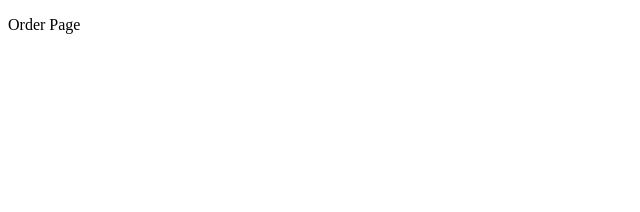
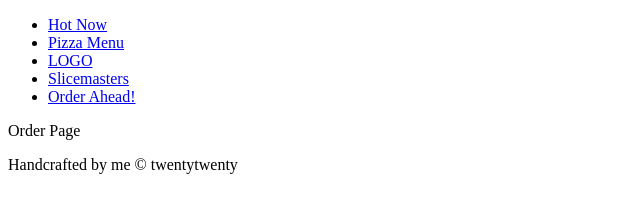
Before and after one commit to Wallace-GS/sliced, a Gatsby site in the folder front-end/: page /order in a window 1280 px wide. Shown: the whole page, without its empty margins (0-640 px from the left). Built offline with nearby package versions, Linux system fonts and the light colour scheme; Gatsby itself is replaced by a stand-in of ours.

Commit message:
wraps pages in a layout component

```diff
--- /dev/null
+++ b/front-end/gatsby-browser.js
@@ -0,0 +1,7 @@
+/* eslint-disable react/jsx-props-no-spreading */
+import React from 'react';
+import { Layout } from './src/components/Layout';
+
+export const wrapPageElement = ({ element, props }) => (
+  <Layout {...props}>{element}</Layout>
+);
--- /dev/null
+++ b/front-end/gatsby-ssr.js
@@ -0,0 +1,7 @@
+/* eslint-disable react/jsx-props-no-spreading */
+import React from 'react';
+import { Layout } from './src/components/Layout';
+
+export const wrapPageElement = ({ element, props }) => (
+  <Layout {...props}>{element}</Layout>
+);
--- /dev/null
+++ b/front-end/src/components/Footer.js
@@ -0,0 +1,11 @@
+import React from 'react';
+
+export const Footer = () => {
+  let temp;
+
+  return (
+    <footer>
+      <p>Handcrafted by me &copy; twentytwenty</p>
+    </footer>
+  );
+};
--- /dev/null
+++ b/front-end/src/components/Layout.js
@@ -0,0 +1,15 @@
+import React from 'react';
+import { Footer } from './Footer';
+import { Nav } from './Nav';
+
+export const Layout = ({ children }) => {
+  let temp;
+
+  return (
+    <div>
+      <Nav />
+      {children}
+      <Footer />
+    </div>
+  );
+};
--- a/front-end/src/components/Nav.js
+++ b/front-end/src/components/Nav.js
@@ -17,10 +17,10 @@ export const Nav = () => {
           <Link to="/">LOGO</Link>
         </li>
         <li>
-          <Link to="/pizza">Slicemasters</Link>
+          <Link to="/slicemasters">Slicemasters</Link>
         </li>
         <li>
-          <Link to="/">Order Ahead!</Link>
+          <Link to="/order">Order Ahead!</Link>
         </li>
       </ul>
     </nav>
--- a/front-end/src/pages/beers.js
+++ b/front-end/src/pages/beers.js
@@ -1,11 +1,9 @@
 import React from 'react';
-import { Nav } from '../components/Nav';
 
 export default function BeersPage() {
   return (
-    <div>
-      <Nav />
+    <>
       <p>Beers Page</p>
-    </div>
+    </>
   );
 }
--- a/front-end/src/pages/index.js
+++ b/front-end/src/pages/index.js
@@ -1,11 +1,9 @@
 import React from 'react';
-import { Nav } from '../components/Nav';
 
 export default function HomePage() {
   return (
-    <div>
-      <Nav />
+    <>
       <p>Home</p>
-    </div>
+    </>
   );
 }
--- a/front-end/src/pages/order.js
+++ b/front-end/src/pages/order.js
@@ -2,8 +2,8 @@ import React from 'react';
 
 export default function OrderPage() {
   return (
-    <div>
+    <>
       <p>Order Page</p>
-    </div>
+    </>
   );
 }
--- a/front-end/src/pages/pizza.js
+++ b/front-end/src/pages/pizza.js
@@ -2,8 +2,8 @@ import React from 'react';
 
 export default function PizzaPage() {
   return (
-    <div>
+    <>
       <p>Pizza Page</p>
-    </div>
+    </>
   );
 }
--- a/front-end/src/pages/slicemasters.js
+++ b/front-end/src/pages/slicemasters.js
@@ -2,8 +2,8 @@ import React from 'react';
 
 export default function SlicemastersPage() {
   return (
-    <div>
+    <>
       <p>Slicemasters Page</p>
-    </div>
+    </>
   );
 }
```
